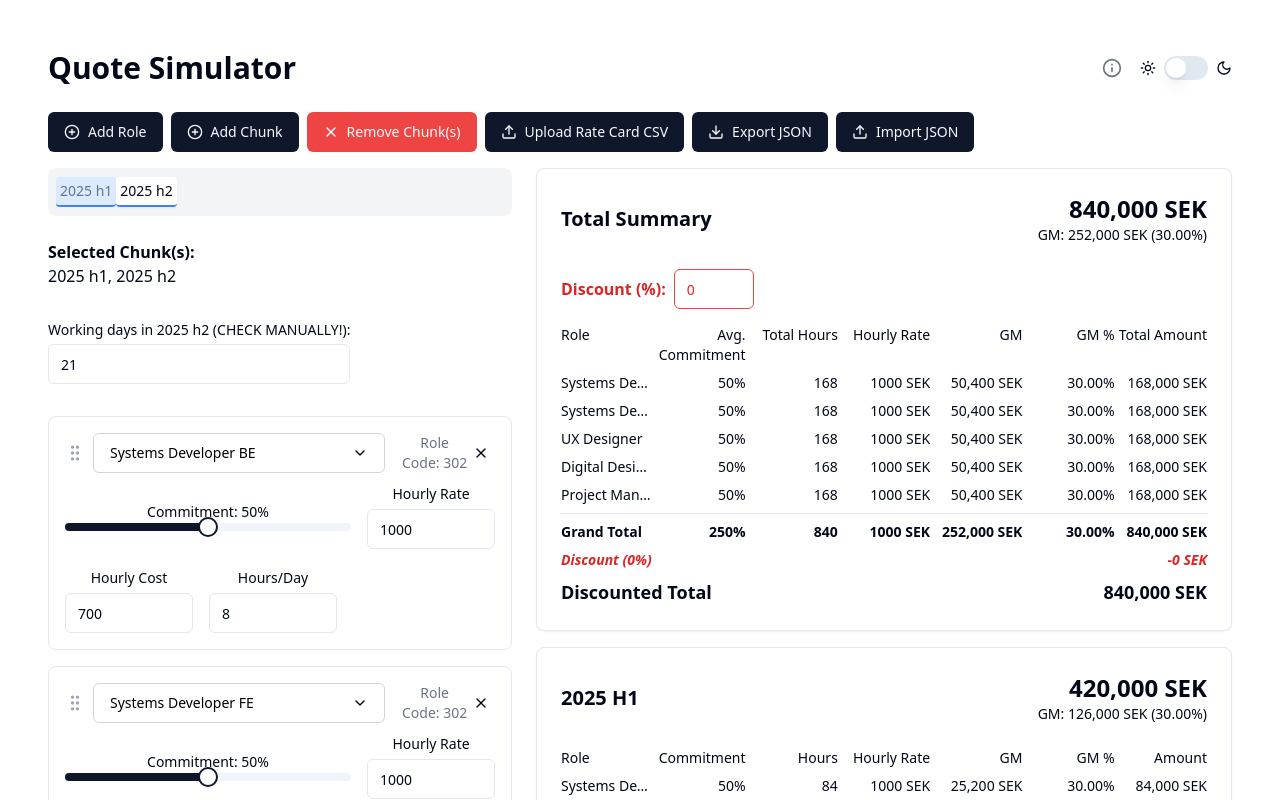
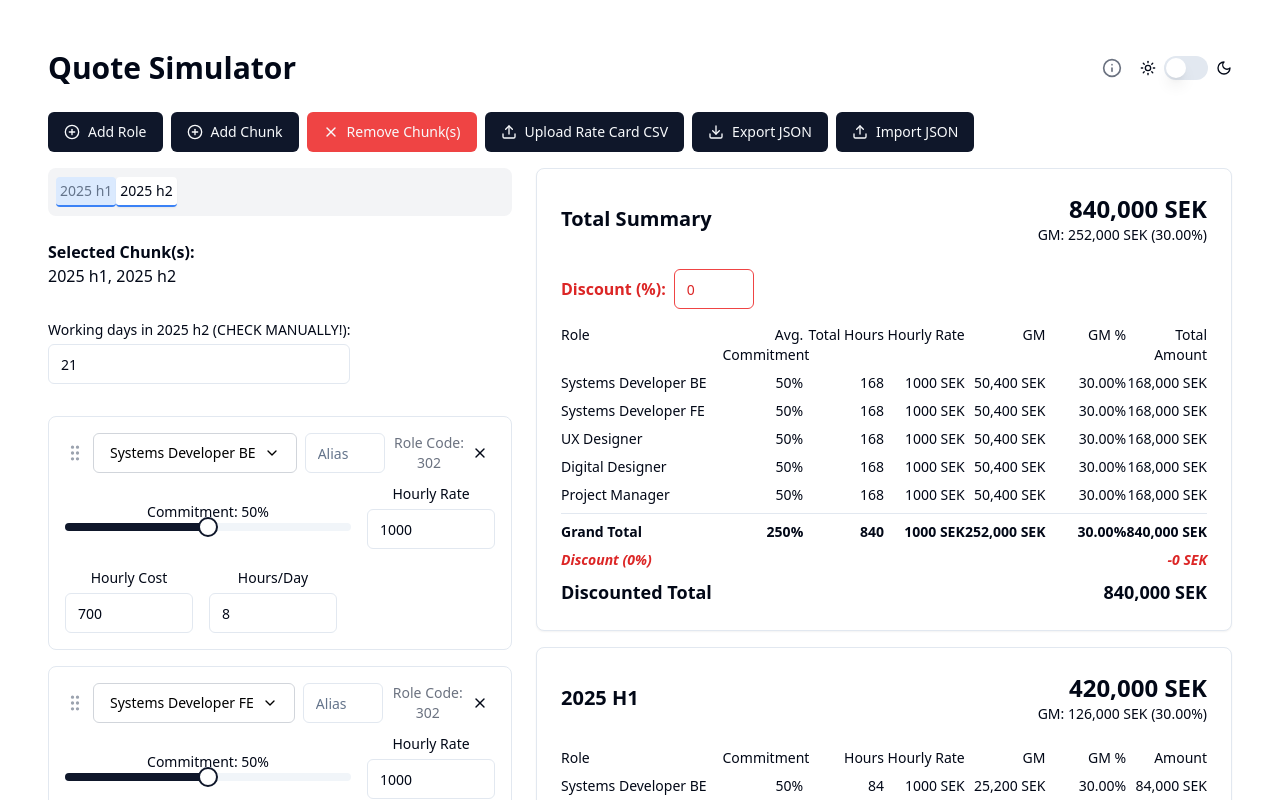
Before and after one commit to anders-brunoson/quotecalc, a React (Vite) app: page / in a window 1280 px wide. Shown: the top 800 px of the page. Built offline with nearby package versions, Linux system fonts and the light colour scheme.

Commit message:
Role alias

```diff
--- a/src/components/BudgetCalculator.jsx
+++ b/src/components/BudgetCalculator.jsx
@@ -50,11 +50,11 @@ const QuoteCalculator = () => {
   const [discount, setDiscount] = useState(0);
 
   const [roles, setRoles] = useState([
-    { id: '1', name: 'Systems Developer BE', code: '302' },
-    { id: '2', name: 'Systems Developer FE', code: '302' },
-    { id: '3', name: 'UX Designer', code: '200' },
-    { id: '4', name: 'Digital Designer', code: '200' },
-    { id: '5', name: 'Project Manager', code: '030' }
+    { id: '1', name: 'Systems Developer BE', code: '302', alias: '' },
+    { id: '2', name: 'Systems Developer FE', code: '302', alias: '' },
+    { id: '3', name: 'UX Designer', code: '200', alias: '' },
+    { id: '4', name: 'Digital Designer', code: '200', alias: '' },
+    { id: '5', name: 'Project Manager', code: '030', alias: '' }
   ]);
 
   const [predefinedRoles, setPredefinedRoles] = useState([
@@ -405,6 +405,10 @@ const QuoteCalculator = () => {
     setRoles(prev => prev.map(r => r.id === roleId ? { ...r, name: newRoleName, code: selectedRole.code } : r));
     setHourlyRates(prev => ({ ...prev, [roleId]: selectedRole.hourlyRate }));
     setHourlyCosts(prev => ({ ...prev, [roleId]: selectedRole.hourlyCost }));
+  };
+
+  const handleAliasChange = (roleId, newAlias) => {
+    setRoles(prev => prev.map(r => r.id === roleId ? { ...r, alias: newAlias } : r));
   };
 
   const handleRemoveRole = (idToRemove) => {
@@ -842,13 +846,21 @@ const QuoteCalculator = () => {
                           >
                             <GripVertical className="h-5 w-5 text-gray-400" />
                           </div>
-                          <SearchableRoleSelect
-                            roles={sortedPredefinedRoles}
-                            value={role.name}
-                            onChange={(value) => handleRoleChange(role.id, value)}
+                          <div className="flex-grow">
+                            <SearchableRoleSelect
+                              roles={sortedPredefinedRoles}
+                              value={role.name}
+                              onChange={(value) => handleRoleChange(role.id, value)}
+                            />
+                          </div>
+                          <Input
+                            type="text"
+                            value={role.alias}
+                            onChange={(e) => handleAliasChange(role.id, e.target.value)}
+                            placeholder="Alias"
+                            className="ml-2 w-20"
                           />
-
-                          <span className="ml-4 text-sm text-gray-500">Role Code: {role.code}</span>
+                          <span className="ml-2 text-sm text-gray-500">Role Code: {role.code}</span>
                           <Button
                             variant="ghost"
                             size="icon"
@@ -936,8 +948,8 @@ const QuoteCalculator = () => {
               />
             </div>
             <div className="space-y-2 text-sm">
-              <div className="grid grid-cols-7 font-medium">
-                <span className="col-span-1 text-left">Role</span>
+              <div className="grid grid-cols-8 font-medium">
+                <span className="col-span-2 text-left">Role</span>
                 <span className="text-right">Avg. Commitment</span>
                 <span className="text-right">Total Hours</span>
                 <span className="text-right">Hourly Rate</span>
@@ -952,8 +964,10 @@ const QuoteCalculator = () => {
                 const roleCost = roleHours * (hourlyCosts[role.id] || 0);
                 const roleGrossMargin = roleRevenue - roleCost;
                 return (
-                  <div key={role.id} className="grid grid-cols-7">
-                    <span className="col-span-1 truncate text-left" title={role.name}>{role.name}</span>
+                  <div key={role.id} className="grid grid-cols-8">
+                    <span className="col-span-2 truncate text-left" title={`${role.name}${role.alias ? ` (${role.alias})` : ''}`}>
+                      {role.name}{role.alias ? ` (${role.alias})` : ''}
+                    </span>
                     <span className="text-right">{totalSummary.commitments[role.id] || 0}%</span>
                     <span className="text-right">{roleHours}</span>
                     <span className="text-right">{hourlyRates[role.id] || 0} SEK</span>
@@ -963,8 +977,8 @@ const QuoteCalculator = () => {
                   </div>
                 );
               })}
-              <div className="grid grid-cols-7 font-bold pt-2 border-t">
-                <span className="col-span-1 text-left">Grand Total</span>
+              <div className="grid grid-cols-8 font-bold pt-2 border-t">
+                <span className="col-span-2 text-left">Grand Total</span>
                 <span className="text-right">
                   {Object.values(calculateTotalSummary().commitments).reduce((sum, value) => sum + (value || 0), 0)}%
                 </span>
@@ -1018,8 +1032,8 @@ const QuoteCalculator = () => {
               {breakdown && hours && commitments && grossMargin && (
                 <CardContent>
                   <div className="space-y-2 text-sm">
-                    <div className="grid grid-cols-7 font-medium">
-                      <span className="col-span-1 text-left">Role</span>
+                    <div className="grid grid-cols-8 font-medium">
+                      <span className="col-span-2 text-left">Role</span>
                       <span className="text-right">Commitment</span>
                       <span className="text-right">Hours</span>
                       <span className="text-right">Hourly Rate</span>
@@ -1034,8 +1048,10 @@ const QuoteCalculator = () => {
                       const roleGrossMargin = roleRevenue - roleCost;
                       const roleGrossMarginPercentage = roleRevenue > 0 ? (roleGrossMargin / roleRevenue) * 100 : 0;
                       return (
-                        <div key={role.id} className="grid grid-cols-7">
-                          <span className="col-span-1 truncate text-left" title={role.name}>{role.name}</span>
+                        <div key={role.id} className="grid grid-cols-8">
+                          <span className="col-span-2 truncate text-left" title={`${role.name}${role.alias ? ` (${role.alias})` : ''}`}>
+                            {role.name}{role.alias ? ` (${role.alias})` : ''}
+                          </span>
                           <span className="text-right">{commitments[role.id] || 0}%</span>
                           <span className="text-right">{hours[role.id] || 0}</span>
                           <span className="text-right">{hourlyRates[role.id] || 0} SEK</span>
@@ -1045,8 +1061,8 @@ const QuoteCalculator = () => {
                         </div>
                       );
                     })}
-                    <div className="grid grid-cols-7 font-bold pt-2 border-t">
-                      <span className="col-span-1 text-left">Total</span>
+                    <div className="grid grid-cols-8 font-bold pt-2 border-t">
+                      <span className="col-span-2 text-left">Total</span>
                       <span className="text-right">
                         {Object.values(commitments).reduce((sum, value) => sum + (value || 0), 0)}%
                       </span>
```
